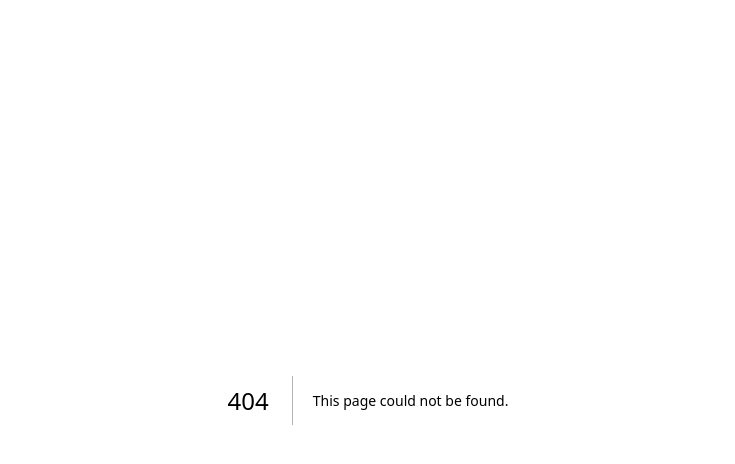
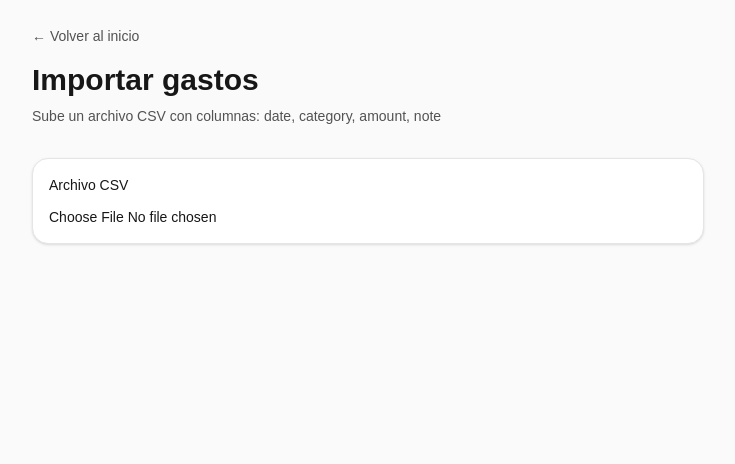
Before and after one commit to Luigimb/gastos-app, a Next.js app: page /import in a window 1280 px wide. Before the commit this address had no page. Shown: the top 464 px of the page, without its empty margins (272-1007 px from the left). Built offline with nearby package versions, Linux system fonts and the light colour scheme.

Commit message:
import csv

```diff
--- /dev/null
+++ b/app/import/page.tsx
@@ -0,0 +1,100 @@
+"use client";
+
+import Link from "next/link";
+import { useState } from "react";
+import Papa from "papaparse";
+
+type ParsedExpense = {
+  date: string;
+  category: string;
+  amount: string;
+  note?: string;
+};
+
+export default function ImportPage() {
+  const [rows, setRows] = useState<ParsedExpense[]>([]);
+  const [message, setMessage] = useState("");
+
+  function handleFileChange(event: React.ChangeEvent<HTMLInputElement>) {
+    const file = event.target.files?.[0];
+
+    if (!file) return;
+
+    Papa.parse<ParsedExpense>(file, {
+      header: true,
+      skipEmptyLines: true,
+      complete: (results) => {
+        setRows(results.data);
+        setMessage(`Archivo cargado: ${results.data.length} filas detectadas.`);
+      },
+      error: () => {
+        setMessage("No se pudo leer el archivo CSV.");
+      },
+    });
+  }
+
+  return (
+    <main className="min-h-screen bg-neutral-50 p-6 text-neutral-900">
+      <div className="mx-auto max-w-2xl">
+        <Link
+          href="/"
+          className="mb-4 inline-block text-sm text-neutral-600 hover:text-neutral-900"
+        >
+          ← Volver al inicio
+        </Link>
+
+        <h1 className="text-3xl font-bold">Importar gastos</h1>
+        <p className="mt-2 text-sm text-neutral-600">
+          Sube un archivo CSV con columnas: date, category, amount, note
+        </p>
+
+        <div className="mt-8 rounded-2xl border border-neutral-200 bg-white p-4 shadow-sm">
+          <label className="block text-sm font-medium">Archivo CSV</label>
+          <input
+            type="file"
+            accept=".csv"
+            onChange={handleFileChange}
+            className="mt-3 block w-full text-sm"
+          />
+
+          {message ? (
+            <p className="mt-4 text-sm text-neutral-600">{message}</p>
+          ) : null}
+        </div>
+
+        {rows.length > 0 ? (
+          <div className="mt-8 rounded-2xl border border-neutral-200 bg-white p-4 shadow-sm">
+            <h2 className="text-lg font-semibold">Vista previa</h2>
+
+            <div className="mt-4 overflow-x-auto">
+              <table className="w-full text-sm">
+                <thead>
+                  <tr className="border-b border-neutral-200 text-left">
+                    <th className="py-2 pr-4">Fecha</th>
+                    <th className="py-2 pr-4">Categoría</th>
+                    <th className="py-2 pr-4">Importe</th>
+                    <th className="py-2 pr-4">Nota</th>
+                  </tr>
+                </thead>
+                <tbody>
+                  {rows.slice(0, 10).map((row, index) => (
+                    <tr key={index} className="border-b border-neutral-100">
+                      <td className="py-2 pr-4">{row.date}</td>
+                      <td className="py-2 pr-4">{row.category}</td>
+                      <td className="py-2 pr-4">{row.amount}</td>
+                      <td className="py-2 pr-4">{row.note || "-"}</td>
+                    </tr>
+                  ))}
+                </tbody>
+              </table>
+            </div>
+
+            <p className="mt-4 text-xs text-neutral-500">
+              Mostrando las primeras 10 filas del archivo.
+            </p>
+          </div>
+        ) : null}
+      </div>
+    </main>
+  );
+}
--- a/package.json
+++ b/package.json
@@ -12,6 +12,7 @@
     "@supabase/ssr": "^0.10.2",
     "@supabase/supabase-js": "^2.103.0",
     "next": "16.2.3",
+    "papaparse": "^5.5.3",
     "react": "19.2.4",
     "react-dom": "19.2.4"
   },
```
Also changed, not shown: 1 other file (tests, documents, lock files or other folders).
